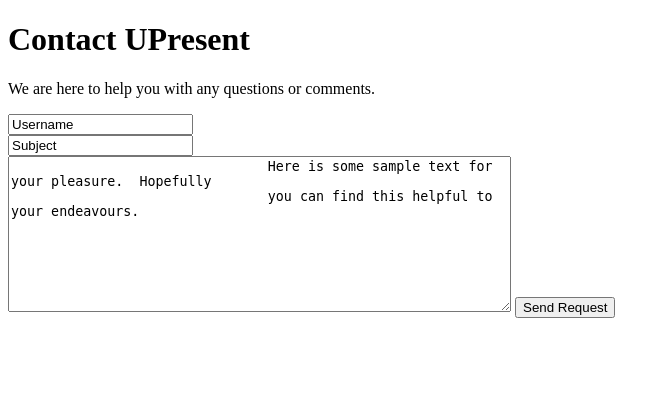
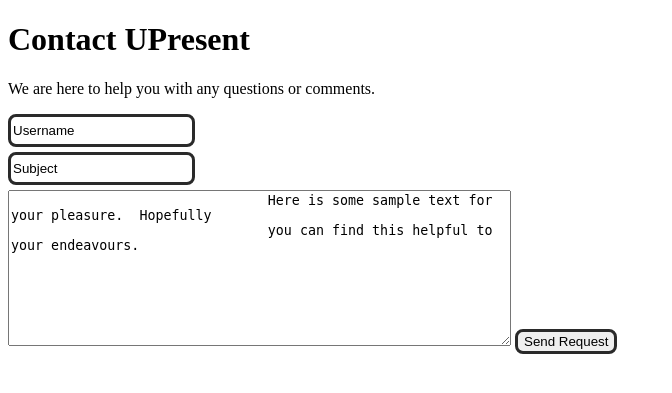
Before and after one commit to hcuri/Team5, a PHP site: page /contact.php in a window 1280 px wide. Shown: the top 393 px of the page, without its empty margins (0-672 px from the left). Run offline with PHP 8.4, Linux system fonts and the light colour scheme.

Commit message:
Changed textarea attributes

```diff
--- a/css/contact.css
+++ b/css/contact.css
@@ -10,3 +10,16 @@
 body{
 	min-width:1000px;
 }
+
+input {
+	border:3px solid #2a2a2a;
+	border-radius:8px;
+	height:25px;
+	margin-bottom:5px;
+}
+
+textarea#message {
+	border:3px solid #2a2a2a;
+	border-radius:8px;
+	margin-bottom:5px;
+}
```
